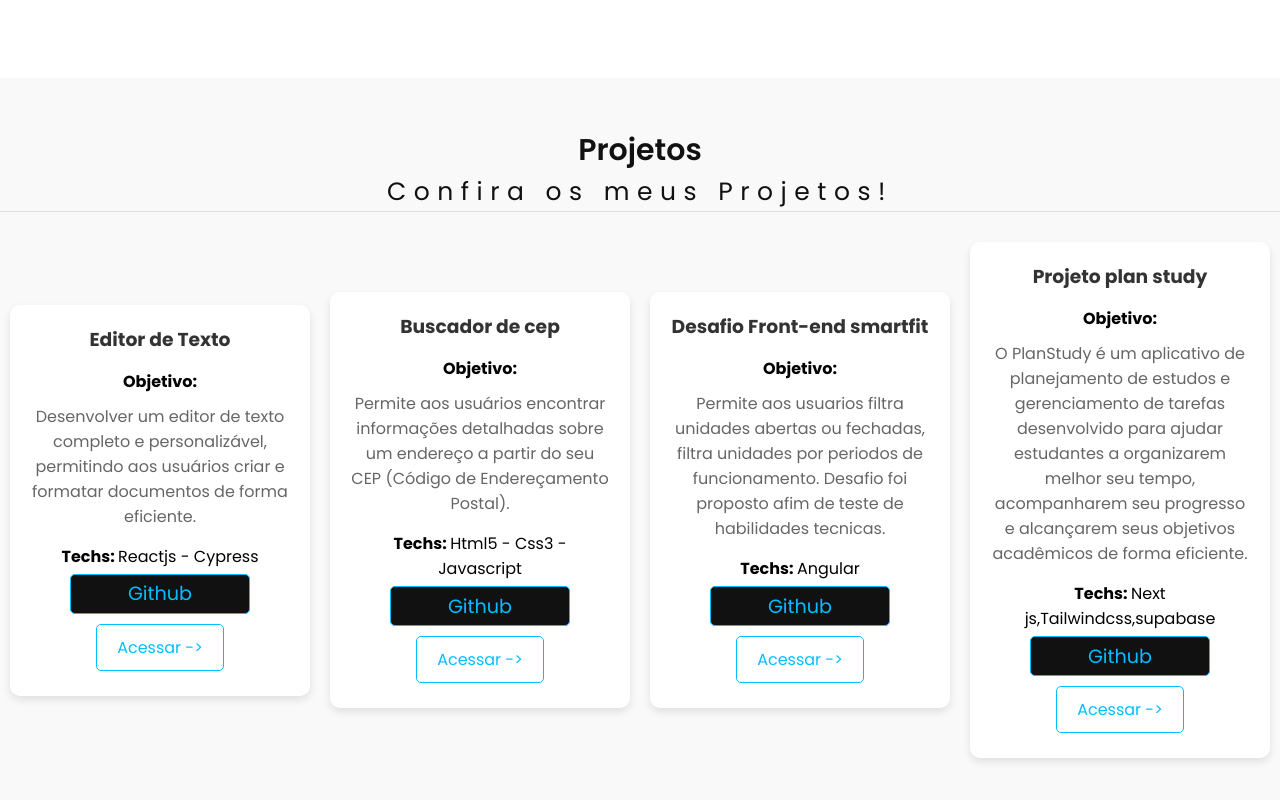
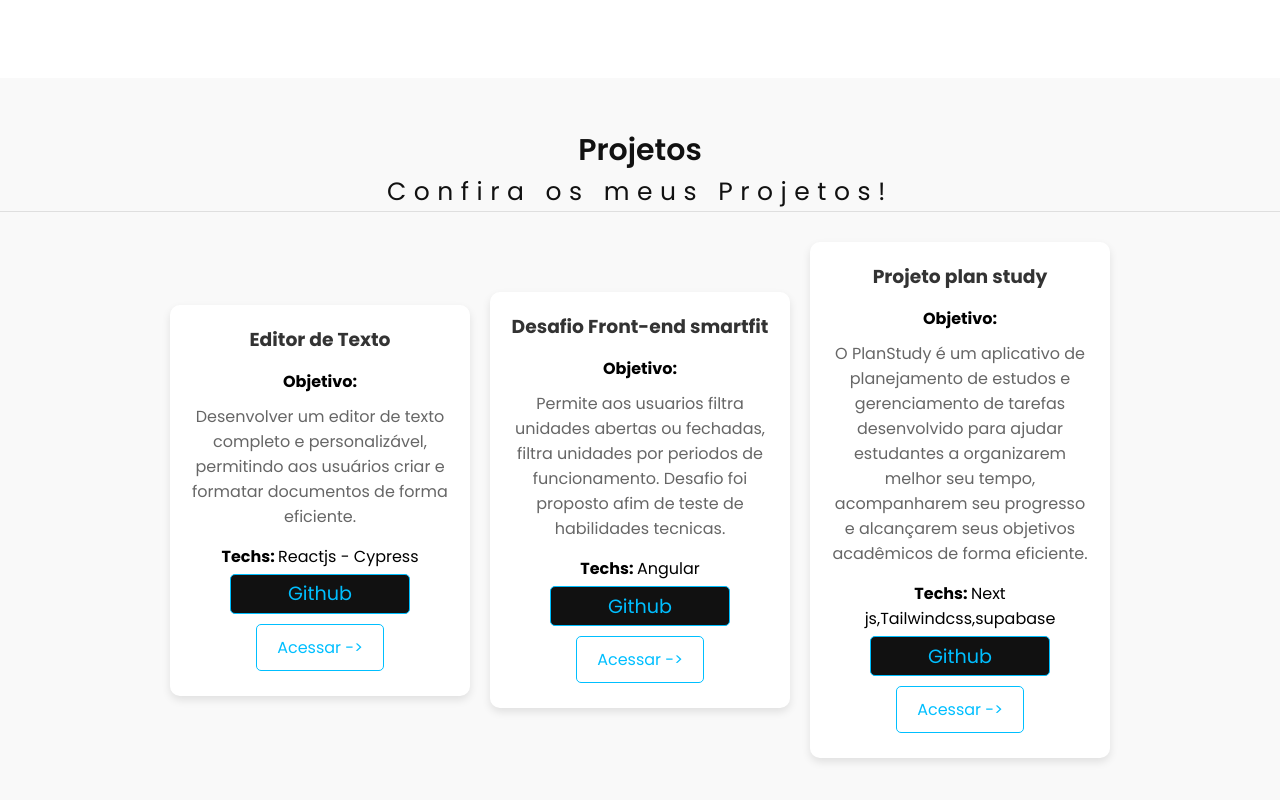
Before and after one commit to Romilton-Costa/Portfolio, a plain HTML site: page index.html in a window 1280 px wide. Shown: the part 1242-2042 px from the top of the page. Drawn offline with nearby package versions, Linux system fonts and the light colour scheme; files whose address does not match are found by name.

Commit message:
Update index.html

```diff
--- a/index.html
+++ b/index.html
@@ -104,22 +104,7 @@
 
 
 
-            <div data-anime="top1" class="projetosBx">
-                <h3>Buscador de cep</h3>
 
-
-                <div class="buttons">
-                    <span class="subheader">Objetivo:</span>
-                   <p class="content-description">
-                    Permite aos usuários encontrar informações detalhadas sobre um endereço a partir do seu CEP (Código de Endereçamento Postal). </p>
-                    <p><span class="subheader">Techs: </span>Html5 - Css3 - Javascript </p>
-                    <a class="glow-on-hover" href="https://github.com/Romilton-Costa/via-cep">Github</a>
-                    <a target="_blank" href="https://via-cep-dev.vercel.app/">
-                        Acessar ->
-
-                    </a>
-                </div>
-            </div>
 
             <div data-anime="top1" class="projetosBx">
                 <h3>Desafio Front-end smartfit</h3>
```
